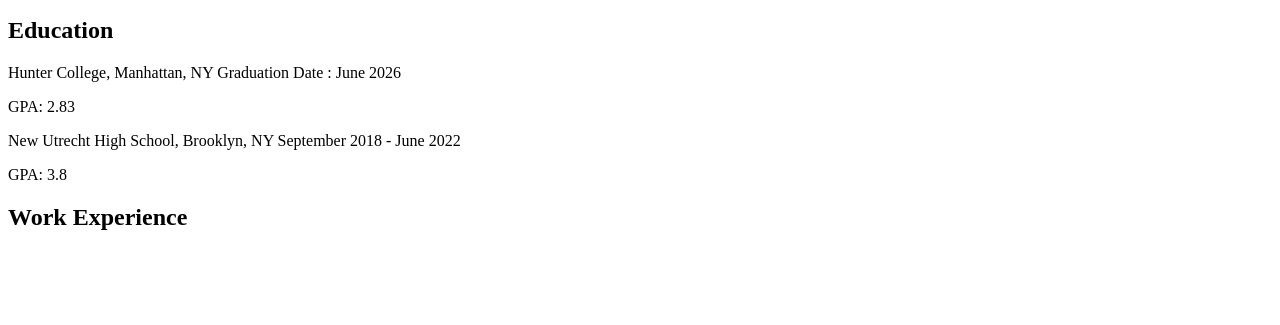
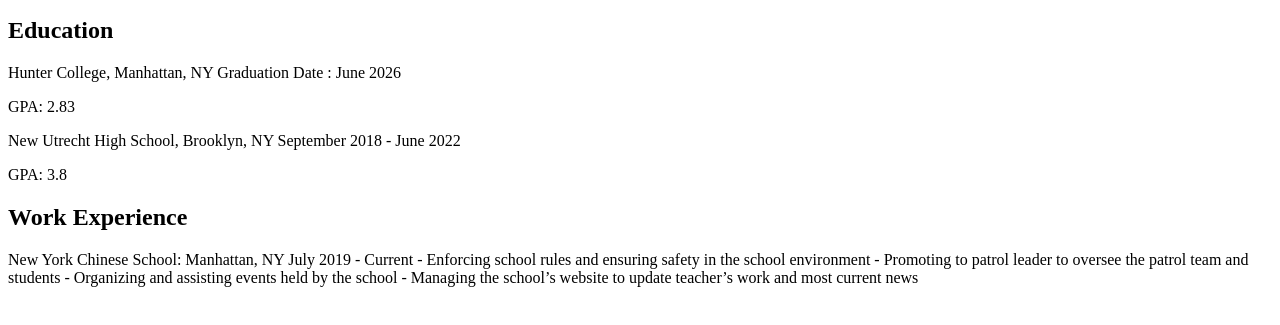
Before and after one commit to Jl0418/JeffordPersonalProj, a plain HTML site: page Resume.html in a window 1280 px wide. Shown: the part 101-426 px from the top of the page. Drawn offline with Linux system fonts and the light colour scheme.

Commit message:
Update Resume.html

```diff
--- a/Resume.html
+++ b/Resume.html
@@ -17,6 +17,13 @@
 </section>
 <section>
 <h2>Work Experience</h2>
+<p>
+New York Chinese School: Manhattan, NY         	    		    	    July 2019 - Current
+- Enforcing school rules and ensuring safety in the school environment
+- Promoting to patrol leader to oversee the patrol team and students
+- Organizing and assisting events held by the school
+- Managing the school’s website to update teacher’s work and most current news
+</p>
 </section>
 </body>
 </html>
```
